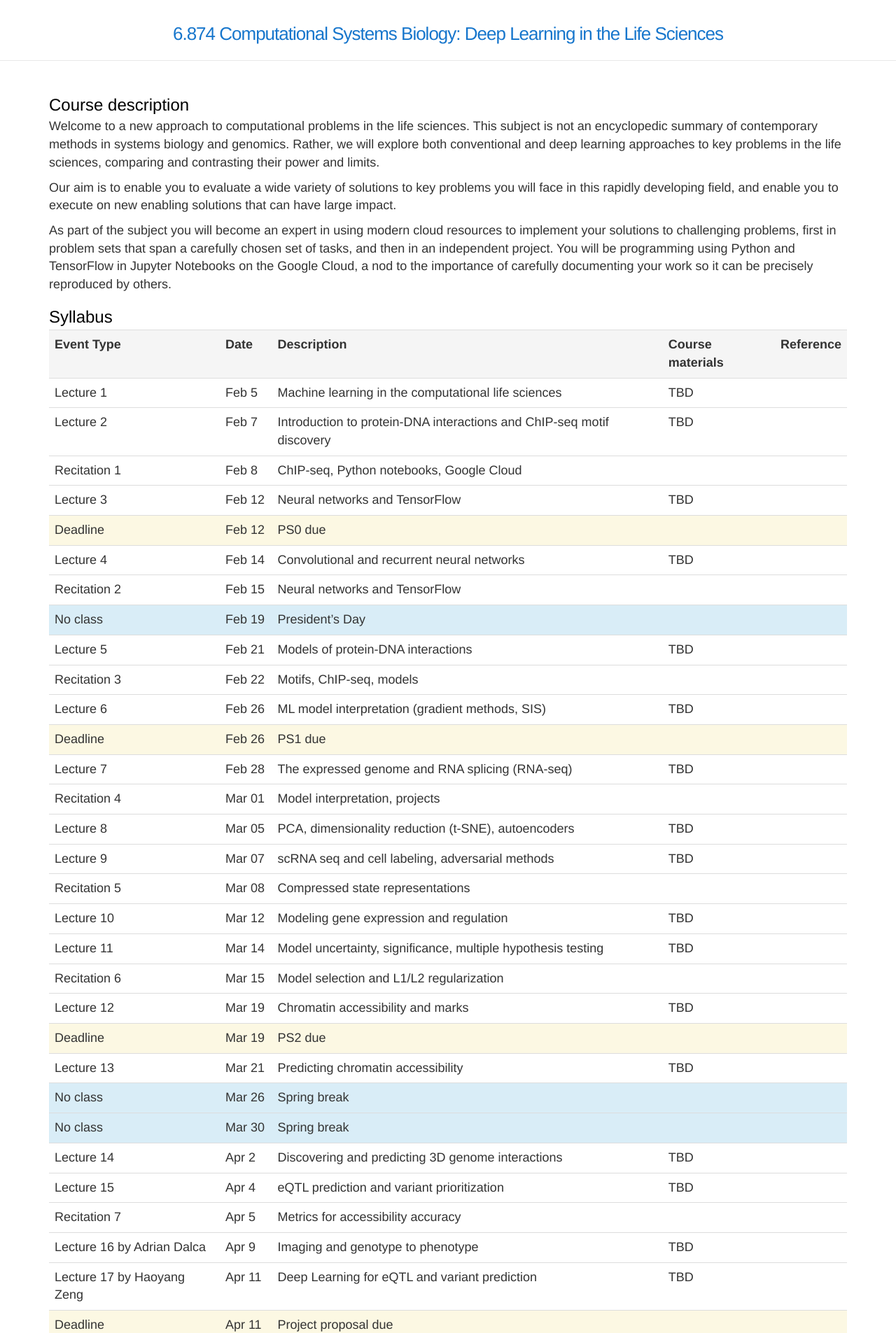
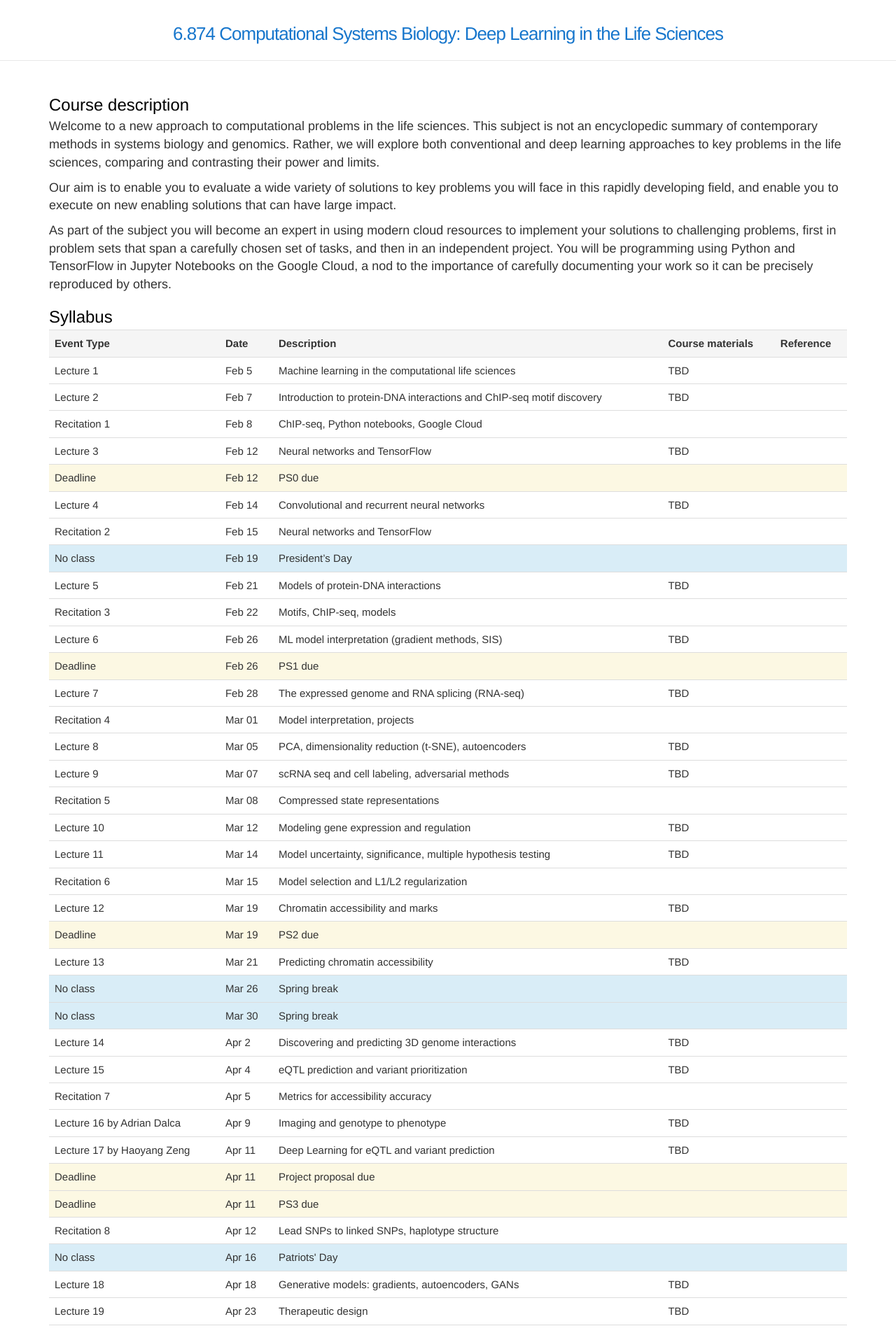
Before and after one commit to mit6874/mit6874.github.io, a Jekyll site: the page built from index.html, in a window 1280 px wide. Shown: the top 1905 px of the page at 70% size. Built offline with Jekyll 4.4.1, drawn with Linux system fonts in a browser that asks for light colours; nearby versions of some CDN libraries.

Commit message:
Reduced table font size

```diff
--- a/css/main.css
+++ b/css/main.css
@@ -33,6 +33,10 @@ a:visited { color: #205caa; }
   padding: 0 30px;
   margin: 0 auto;
   zoom: 1;
+}
+
+table {
+  font-size: smaller;
 }
 
 
```
